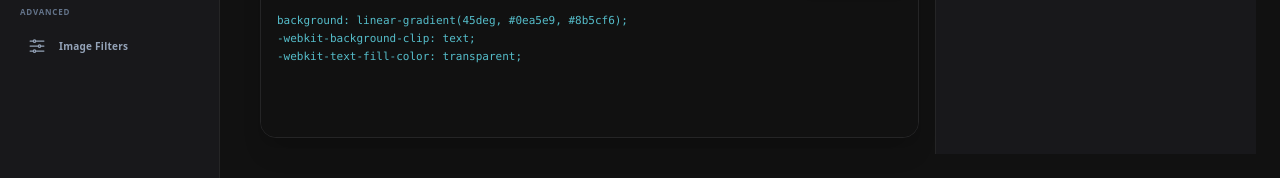
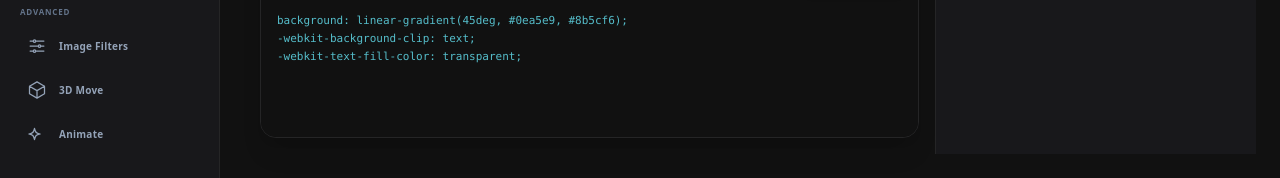
Before and after one commit to Rafli161102/CV-MRR, a Next.js app: page /css-studio in a window 1280 px wide. Shown: the part 622-800 px from the top of the page. Built offline with nearby package versions, Linux system fonts and the light colour scheme.

Commit message:
Update page.jsx

```diff
--- a/src/app/css-studio/page.jsx
+++ b/src/app/css-studio/page.jsx
@@ -5,8 +5,7 @@ import Link from 'next/link';
 
 // Import Komponen dari folder _components
 import { Icons } from './_components/shared';
-// FIX: PluginTransform dan PluginAnimation dihapus dari import agar tidak error di Vercel
-import { PluginLayout, PluginBorder, PluginTypography, PluginTextGradient, PluginGlassmorphism, PluginNeumorphism, PluginShadow, PluginGlow, PluginFilters } from './_components/plugins';
+import { PluginLayout, PluginBorder, PluginTypography, PluginTextGradient, PluginGlassmorphism, PluginNeumorphism, PluginShadow, PluginGlow, PluginFilters, PluginTransform, PluginAnimation } from './_components/plugins';
 
 // =========================================================================
 // THE MASTER REGISTRY (Sistem Plugin Pusat)
@@ -20,8 +19,9 @@ const PLUGINS = [
   { id: 'neumorphism', title: 'Neumorph', icon: <Icons.Neumorphism />, component: PluginNeumorphism, cat: 'Effects' },
   { id: 'shadow', title: 'Shadow', icon: <Icons.Shadow />, component: PluginShadow, cat: 'Effects' },
   { id: 'glow', title: 'Neon Glow', icon: <Icons.Glow />, component: PluginGlow, cat: 'Effects' },
-  { id: 'filters', title: 'Image Filters', icon: <Icons.Filters />, component: PluginFilters, cat: 'Advanced' }
-  // FIX: PluginTransform dan PluginAnimation dihapus dari sini
+  { id: 'filters', title: 'Image Filters', icon: <Icons.Filters />, component: PluginFilters, cat: 'Advanced' },
+  { id: 'transform', title: '3D Move', icon: <Icons.Cube3D />, component: PluginTransform, cat: 'Advanced' },
+  { id: 'animation', title: 'Animate', icon: <Icons.Animation />, component: PluginAnimation, cat: 'Advanced' }
 ];
 
 export default function CssStudioPage() {
```
